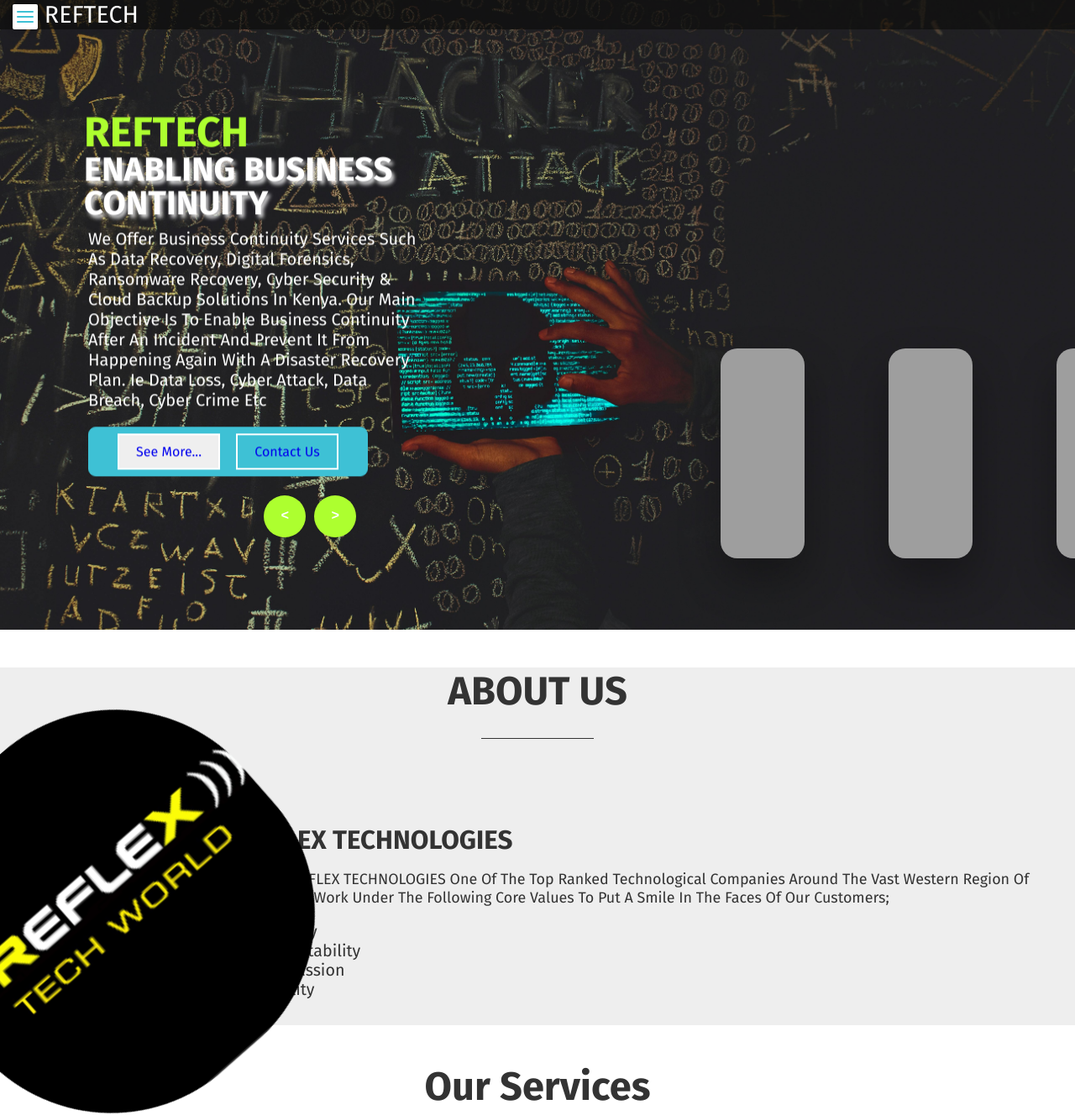
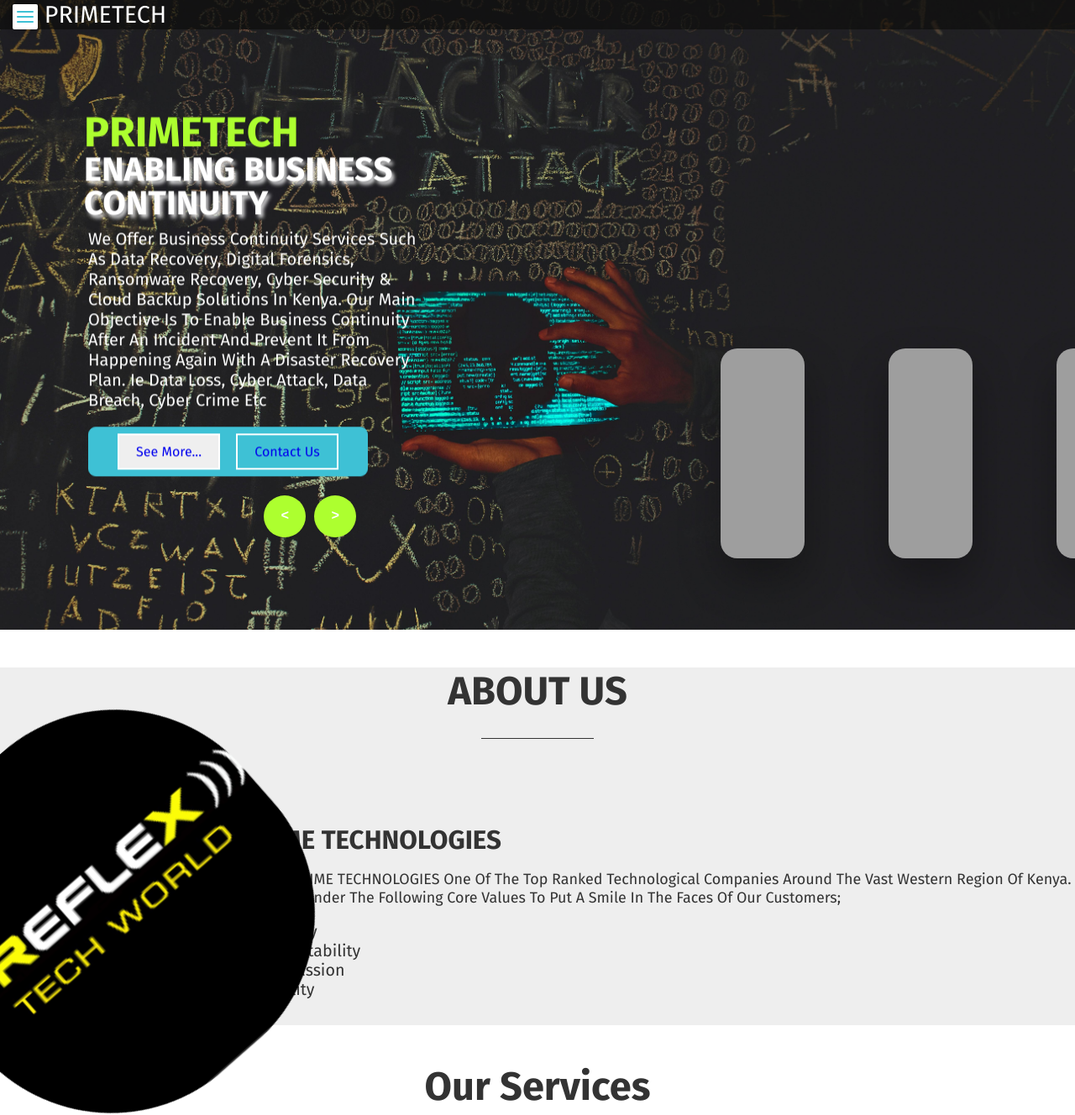
Before and after one commit to REFLEX-SNIPER/REFLEX-TECH-WORLD, a plain HTML site: page INDEX.html in a window 1280 px wide. Shown: the top 1328 px of the page at 84% size. Drawn offline with nearby package versions, Linux system fonts and the light colour scheme; grey boxes are pictures that could not be loaded.

Commit message:
Update INDEX.html

```diff
--- a/INDEX.html
+++ b/INDEX.html
@@ -3,14 +3,14 @@
 <head>
     <meta charset="UTF-8">
     <meta name="viewport" content="width=device-width, initial-scale=1.0">
-    <title>REFTECH</title>
+    <title>PRIMETECH</title>
     <link rel="stylesheet" href="INDEX.css">
 </head>
 <body>
 
 
     <header class="header">
-        <a href="#home" class="logo" title=" REFLEX TECHNOLOGIES">REFTECH</a>
+        <a href="#home" class="logo" title=" PRIME TECHNOLOGIES">PRIMETECH</a>
         <label>
 
             <input type="checkbox" class="checkbox">
@@ -45,7 +45,7 @@
             <div style="background-image: url(IMAGES/pexels-pixabay-39584.jpg);" class="item">
 
                 <div class="content">
-                    <div class="title" title=" REFLEX TECHNOLOGIES"> REFTECH</div>
+                    <div class="title" title=" PRIME TECHNOLOGIES"> PRIMETECH</div>
                     <div class="home">CYBER SECURITY SERVICES</div>
                     <div class="des">
 
@@ -69,7 +69,7 @@
             <div style="background-image: url(IMAGES/breach.jpg);" class="item">
 
                 <div class="content">
-                    <div class="title" title=" REFLEX TECHNOLOGIES">REFTECH</div>
+                    <div class="title" title=" PRIME TECHNOLOGIES">PRIMETECH</div>
                     <div class="home">ENABLING BUSINESS CONTINUITY</div>
                     <div class="des">
                         <P>
@@ -90,7 +90,7 @@ again with a Disaster Recovery Plan. ie Data Loss, Cyber Attack, Data Breach, Cy
             <div style="background-image: url(IMAGES/ict.jpg);" class="item">
 
                 <div class="content">
-                    <div class="title" title=" REFLEX TECHNOLOGIES">REFTECH</div>
+                    <div class="title" title=" PRIME TECHNOLOGIES">PRIMETECH</div>
                     <div class="home"> ICT SOLUTIONS</div>
                     <div class="des">
                         <p>
@@ -109,7 +109,7 @@ Computer Technology Infrastructure Supplies, Installations & Maintenance, ICT Se
             <div style="background-image: url(IMAGES/cyc.jpg);" class="item">
 
                 <div class="content">
-                    <div class="title" title=" REFLEX TECHNOLOGIES">REFTECH</div>
+                    <div class="title" title=" PRIME TECHNOLOGIES">PRIMETECH</div>
                     <div class="home">CYBER SERVICES</div>
                     <div class="des">
                         <P>
@@ -132,7 +132,7 @@ Computer Technology Infrastructure Supplies, Installations & Maintenance, ICT Se
             <div style="background-image: url(IMAGES/elect-3.jpg);" class="item">
 
                 <div class="content">
-                    <div class="title" title="REFLEX TECHNOLOGIES">REFTECH</div>
+                    <div class="title" title="PRIME TECHNOLOGIES">PRIMETECH</div>
                     <div class="home">ELECTRONICS SALES, REPAIR AND MAINTAINANCE</div>
                     <div class="des">
                         <P>
@@ -150,7 +150,7 @@ Computer Technology Infrastructure Supplies, Installations & Maintenance, ICT Se
             <div style="background-image: url(IMAGES/comp-less.jpg);" class="item">
 
                 <div class="content">
-                    <div class="title" title="REFLEX TECHNOLOGIES">REFTECH</div>
+                    <div class="title" title="PRIME TECHNOLOGIES">PRIMETECH</div>
                     <div class="home">COMPUTER CLASSES</div>
                     <div class="des">
                         <P style="color: black;">
@@ -168,7 +168,7 @@ Computer Technology Infrastructure Supplies, Installations & Maintenance, ICT Se
             <div style="background-image: url(IMAGES/webdev1.jpg);" class="item">
 
                 <div class="content">
-                    <div class="title" title="REFLEX TECHNOLOGIES">REFTECH</div>
+                    <div class="title" title="PRIME TECHNOLOGIES">PRIMETECH</div>
                     <div class="home">WEB DEVELOPMENT</div>
                     <div class="des">
                         <P>
@@ -187,7 +187,7 @@ Computer Technology Infrastructure Supplies, Installations & Maintenance, ICT Se
             <div style="background-image: url(IMAGES/yus.jpg);" class="item">
 
                 <div class="content">
-                    <div class="title" title="REFLEX TECHNOLOGIES">REFTECH</div>
+                    <div class="title" title="PRIME TECHNOLOGIES">PRIMETECH</div>
                     <div class="home" style="color: black;">WHY CHOOSE US:</div>
                     <div class="des">
                         <P style="color: black;">
@@ -231,9 +231,9 @@ Computer Technology Infrastructure Supplies, Installations & Maintenance, ICT Se
                 <img src="LOGOS/LOG 1.png" alt="image">
             </div>
             <div class="content">
-                <h3>REFLEX TECHNOLOGIES</h3>
+                <h3>PRIME TECHNOLOGIES</h3>
                 <P>
-                    We are REFLEX TECHNOLOGIES one of the top ranked technological companies around the Vast western region of kenya.
+                    We are PRIME TECHNOLOGIES one of the top ranked technological companies around the Vast western region of kenya.
                     We work under the following core values to put a smile in the faces of our customers;
                 </P>
                 <div>--Integrity</div>
@@ -547,7 +547,7 @@ From Word to Excel to PowerPoint, gain a deep understanding of these fundamental
                 <img src="IMAGES/cyber 5.jpg" alt="image">
                 <h3></h3>
                 <p>
-                    reftech cyberspace is to open our new permanent branch at kaimosi, vihiga county next to friends churches of kenya offices, near kaimosi friends primary
+                    primetech cyberspace is to open our new permanent branch at kaimosi, vihiga county next to friends churches of kenya offices, near kaimosi friends primary
                      school boarding section. we will be offering all cyber services.
                 </p>
                 <a href="#" class="btn">read more..</a>
@@ -557,7 +557,7 @@ From Word to Excel to PowerPoint, gain a deep understanding of these fundamental
                 <img src="LOGOS/ref2.png" alt="image">
                 <h3></h3>
                 <p>
-                    REFTECH board of management is working on a new company logo. the logo is said to be dynamic. this is due to the comments from our customers about the company's
+                    PRIMETECH board of management is working on a new company logo. the logo is said to be dynamic. this is due to the comments from our customers about the company's
                     old logo
                 </p>
                 <a href="#" class="btn">read more..</a>
@@ -612,7 +612,7 @@ From Word to Excel to PowerPoint, gain a deep understanding of these fundamental
                 <i class="fa-solid fa-envelope">
                     <img src="ICONS/envelope.png" alt="" class="ic">
                 </i>
-                <div>email: reflextechnologie12@gmail.com</div>
+                <div>email: primetechnologie12@gmail.com</div>
                 <div>monday - friday (9am-5pm) </div>
             </div>
 
@@ -644,7 +644,7 @@ From Word to Excel to PowerPoint, gain a deep understanding of these fundamental
 
     <footer >
         <div class="content">
-            <h3 style="font-size: 20px;">REFLEX TECHNOLOGIES</h3>
+            <h3 style="font-size: 20px;">PRIME TECHNOLOGIES</h3>
             <p>
                 <h6 style="font-style: italic; color: cyan; font-size: 10px;"> Worldclass services at your doorsteps</h6>
                 <h5 style="font-size: 10px; color: rgb(136, 132, 128);">contact us on;</h5>
@@ -682,8 +682,8 @@ From Word to Excel to PowerPoint, gain a deep understanding of these fundamental
 
         <div class="our-service">
             <h3 style="font-size: 20px;">OUR-DEPARTMENTS</h3>
-            <a href="#" style="font-size: 10px;">reftech cyberspace</a>
-            <a href="#" style="font-size: 10px;">reftech electronics Solutions</a>
+            <a href="#" style="font-size: 10px;">primetech cyberspace</a>
+            <a href="#" style="font-size: 10px;">primetech electronics Solutions</a>
             <a href="#"></a>
             <a href="#"></a>
             <a href="#"></a>
```
